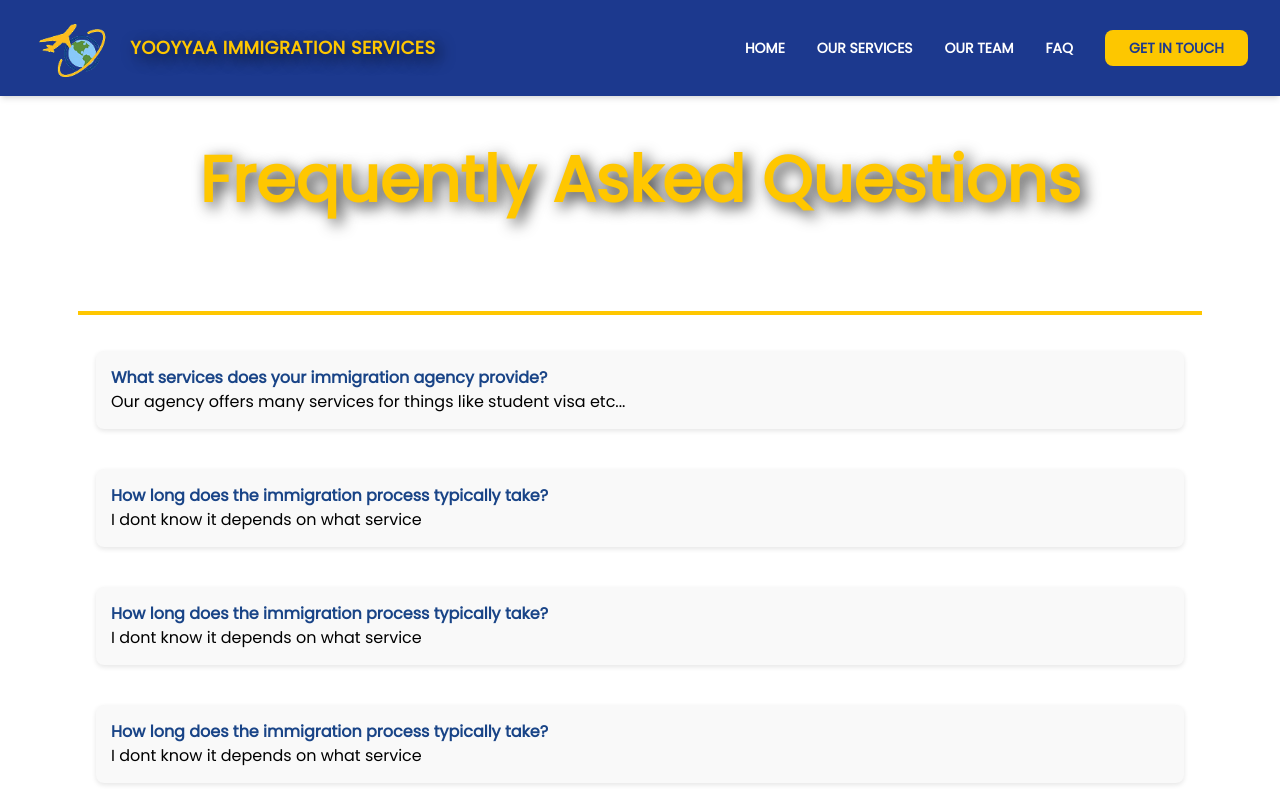
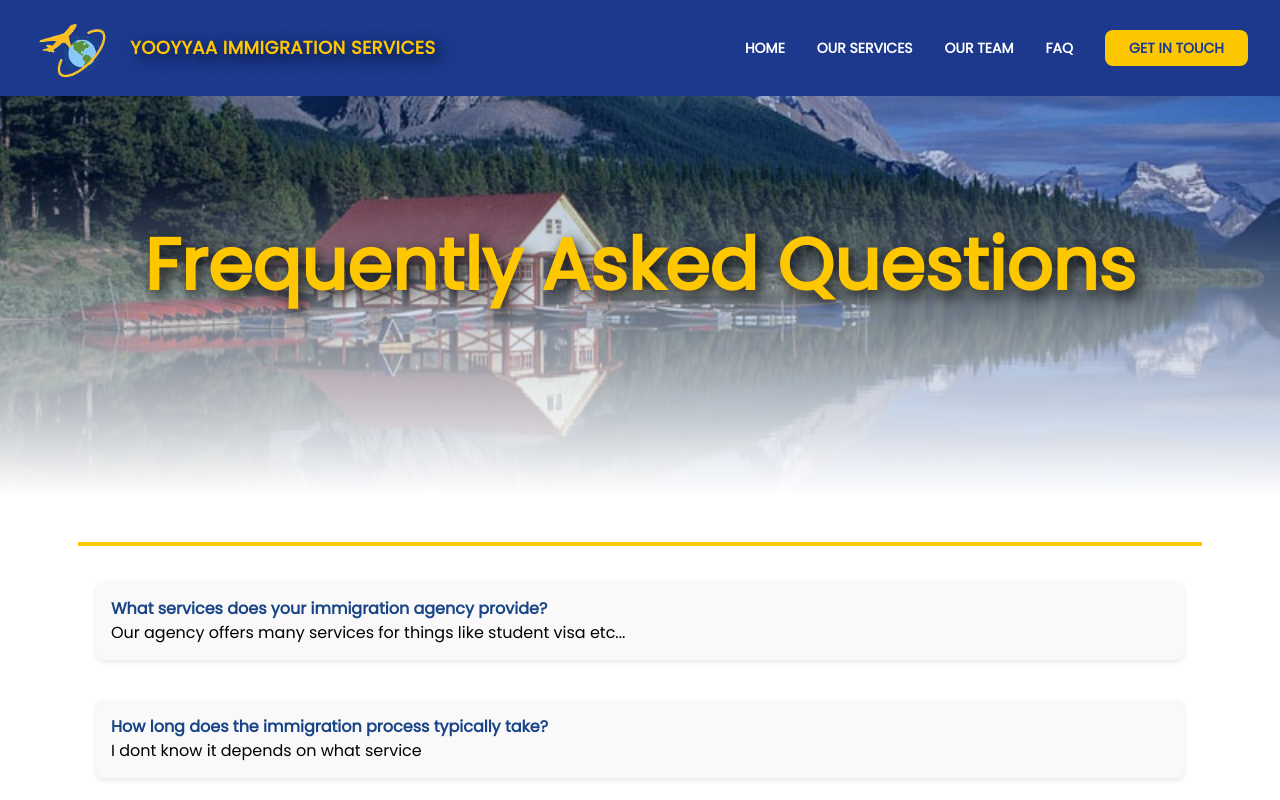
Before and after one commit to BestBow/Yooyyaa-Immigration-Consulting-Website, a React (Vite) app in the folder client/: page /faq in a window 1280 px wide. Shown: the top 800 px of the page. Built offline with nearby package versions, Linux system fonts and the light colour scheme.

Commit message:
Fixed FAQ styling, added headingBanner component to FAQ

```diff
--- a/client/src/pages/FAQ.jsx
+++ b/client/src/pages/FAQ.jsx
@@ -1,8 +1,9 @@
 import React from 'react';
-
+import boathouse from '../Assets/boathouse.jpg'
 import "tailwindcss";
 import "../Styles/global.css"
 import styles from "../Styles/FAQ.module.css"
+import HeadingBanner from "../Components/headingBanner";
 
 
 export default function FAQ() {
@@ -35,9 +36,10 @@ let faqInfo = [
 
 return (
 
-    <div className="flex flex-col justify-center w-full px-4 py-12">
+    <div className="flex flex-col justify-center w-full px-4">
       <div className="faq-title flex justify-center text-center relative mb-20">
-        <h1>Frequently Asked Questions</h1>
+      {HeadingBanner("Frequently Asked Questions", boathouse)} {/* Pass props here */}
+        {/* <h1>Frequently Asked Questions</h1> */}
           {/* <span className="absolute inset-0 bg-gradient-to-b from-[#001F3F] to-transparent z-1"></span> */}
         </div>
         <span className="horizontal-line m-4"></span>
```
